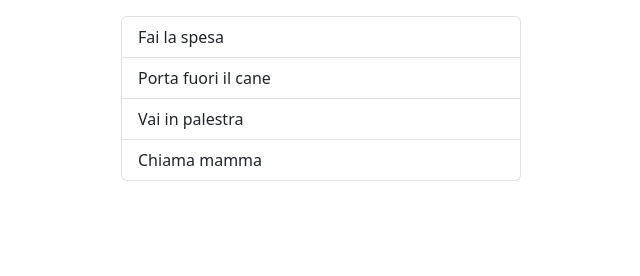
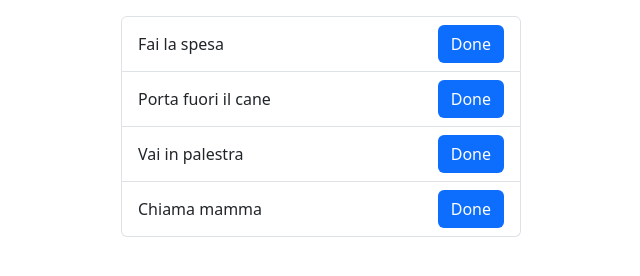
Before and after one commit to GabrielePazi/vue-todolist, a plain HTML site: page index.html in a window 1280 px wide. Shown: the whole page, without its empty margins (319-959 px from the left). Drawn offline with nearby package versions, Linux system fonts and the light colour scheme.

Commit message:
1.0.1 milestone 1

```diff
--- a/index.html
+++ b/index.html
@@ -15,9 +15,10 @@
   <div id="app">
     <div class="list-container d-flex justify-content-center mt-3">
       <ul class="list-group">
-        <li v-for="toDoItem in toDoList" class="list-group-item">
+        <li v-for="(toDoItem, i) in toDoList" class="list-group-item d-flex justify-content-between align-items-center">
 
-          {{toDoItem.text}}
+          <div v-bind:class="toDoItem.done == true ? 'text-decoration-line-through' : ''">{{toDoItem.text}}</div>
+          <button class="btn bg-primary text-white" @click="changeDoneValue(i)">Done</button>
         </li>
       </ul>
     </div>
--- a/main.js
+++ b/main.js
@@ -23,5 +23,14 @@ Vue.createApp({
         }
       ]
     }
+  },
+  methods: {
+    changeDoneValue(i) {
+      const newToDoList = [...this.toDoList]
+
+      newToDoList[i].done = !this.toDoList[i].done
+      console.log(newToDoList)
+      return
+    }
   }
 }).mount('#app')
```
